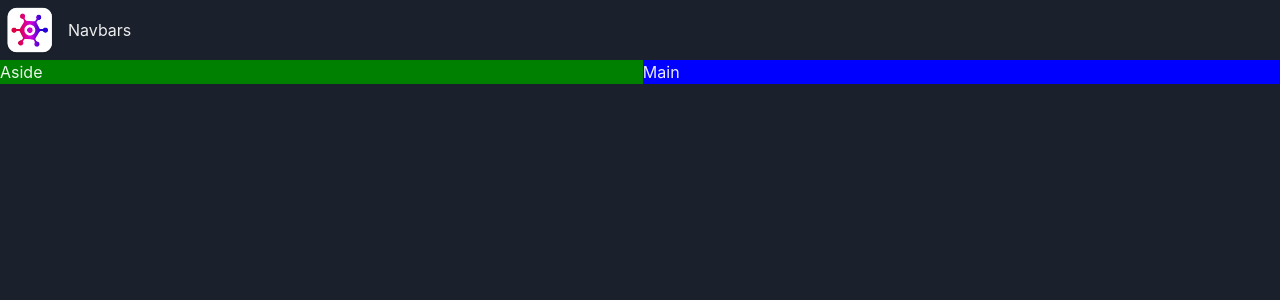
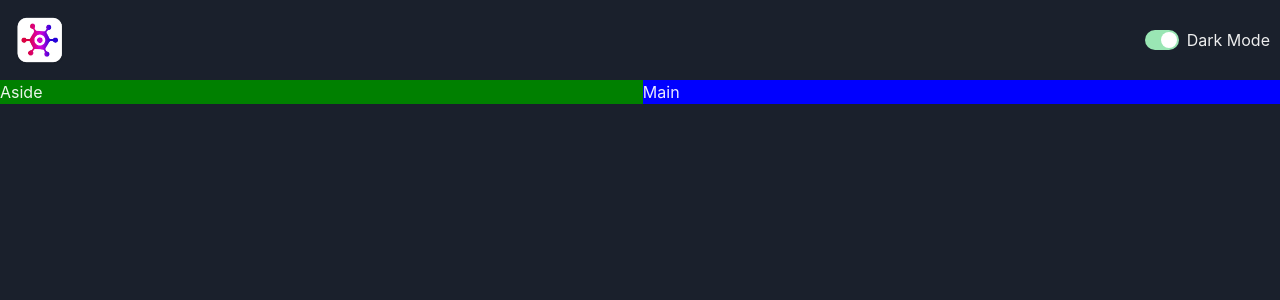
Before and after one commit to wisamahmad07/WisamReactGameApp, a React (Vite) app: page / in a window 1280 px wide. Shown: the top 300 px of the page. Built offline with nearby package versions, Linux system fonts and the light colour scheme.

Commit message:
build colormodeswitch

```diff
--- /dev/null
+++ b/src/components/ColorModeSwitch.tsx
@@ -0,0 +1,17 @@
+import { HStack, Switch, Text, useColorMode } from "@chakra-ui/react";
+
+const ColorModeSwitch = () => {
+  const { colorMode, toggleColorMode } = useColorMode();
+  return (
+    <HStack>
+      <Switch
+        colorScheme="green"
+        isChecked={colorMode === "dark"}
+        onChange={toggleColorMode}
+      />
+      <Text>Dark Mode</Text>
+    </HStack>
+  );
+};
+
+export default ColorModeSwitch;
--- a/src/components/Navbar.tsx
+++ b/src/components/Navbar.tsx
@@ -1,11 +1,12 @@
-import { HStack, Image, Text } from "@chakra-ui/react";
+import { HStack, Image } from "@chakra-ui/react";
 import logo from "../assets/logo.png";
+import ColorModeSwitch from "./ColorModeSwitch";
 
 const Navbar = () => {
   return (
-    <HStack>
+    <HStack justifyContent="space-between" padding="10px">
       <Image src={logo} boxSize="60px" />
-      <Text>Navbars</Text>
+      <ColorModeSwitch />
     </HStack>
   );
 };
```
